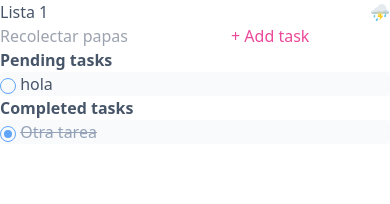
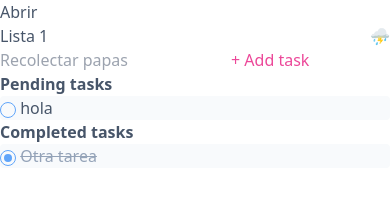
Before and after one commit to kike9978/top-todo-list-reloaded, a website built with webpack: page src/index.html in a window 390 px wide. Both pictures are taken after a click on the button "Cerrar". Built offline with nearby package versions, Linux system fonts and the light colour scheme.

Commit message:
Close sidebar on list click

```diff
--- a/src/components/ListItem.js
+++ b/src/components/ListItem.js
@@ -1,3 +1,5 @@
+import { closeSideBar } from "../utils/uiUtils"
+
 export default function ListItem(list, handleTaskListClick) {
 
     const length = "2"
@@ -17,6 +19,7 @@ export default function ListItem(list, handleTaskListClick) {
         console.log("id de lista: ", list.id)
         handleTaskListClick(list.id)
         article.classList.add("bg-pink-50", "text-pink-600")
+        closeSideBar()
     })
 
     return article
--- a/src/components/SideMenu.js
+++ b/src/components/SideMenu.js
@@ -1,5 +1,6 @@
 import ProjectsAndListsContainer from "./ProjectsAndListsContainer"
 import { ITEM_TYPE } from "../types"
+import { closeSideBar } from "../utils/uiUtils"
 
 export default class SideMenu {
 
@@ -42,13 +43,7 @@ export default class SideMenu {
         this.sideBar.appendChild(this.buttonRows)
 
 
-        this.closeSideButton.addEventListener("click", () => {
-            const root = document.querySelector("#root")
-            root.classList.remove("grid-cols-[100%_1fr]")
-            root.classList.add("grid-cols-[0px_1fr]")
-
-
-        })
+        this.closeSideButton.addEventListener("click", closeSideBar)
         this.createListButton.addEventListener("click", () => {
             this.handleCreateInputClick(ITEM_TYPE.list)
         })
--- a/src/components/TasksContainer.js
+++ b/src/components/TasksContainer.js
@@ -1,4 +1,5 @@
 import TodoItem from "./TodoItem";
+import { openSideBar } from "../utils/uiUtils";
 
 
 
@@ -39,7 +40,12 @@ export default class TasksContainer {
 
         this.addNewTaskInput.placeholder = "Recolectar papas"
 
+        const openSideBarButton = document.createElement("button")
+        openSideBarButton.className = "md:hidden"
+        openSideBarButton.innerText = "Abrir"
+
         // build Dom
+        this.mainTasksContainer.appendChild(openSideBarButton)
         this.mainTasksContainer.appendChild(this.header())
 
         this.mainTasksContainer.appendChild(this.addNewTaskInput)
@@ -55,6 +61,8 @@ export default class TasksContainer {
         this.initEventListeners()
         this.displayPendingTasks(this.pendingTasks)
         this.displayCompletedTasks(this.completedTasks)
+
+        openSideBarButton.addEventListener("click", openSideBar)
 
         return this.mainTasksContainer
 
--- a/src/index.html
+++ b/src/index.html
@@ -9,7 +9,8 @@
 </head>
 
 <body class=" h-dvh">
-    <div id="root" class="grid grid-cols-[100%_1fr] md:grid-cols-[12rem_1fr] text-slate-600 h-full transition-all">
+    <div id="root"
+        class="grid grid-cols-[100%_0px] md:grid-cols-[12rem_1fr] text-slate-600 h-full transition-all overflow-hidden">
         <dialog>
             hola que hace
         </dialog>
--- /dev/null
+++ b/src/utils/uiUtils.js
@@ -0,0 +1,15 @@
+function openSideBar() {
+    const root = document.querySelector("#root")
+    root.classList.remove("grid-cols-[0px_1fr]")
+    root.classList.add("grid-cols-[100%_0px]")
+
+
+}
+function closeSideBar() {
+    const root = document.querySelector("#root")
+    root.classList.remove("grid-cols-[100%_0px]")
+    root.classList.add("grid-cols-[0px_1fr]")
+
+}
+
+export { openSideBar, closeSideBar }
```
